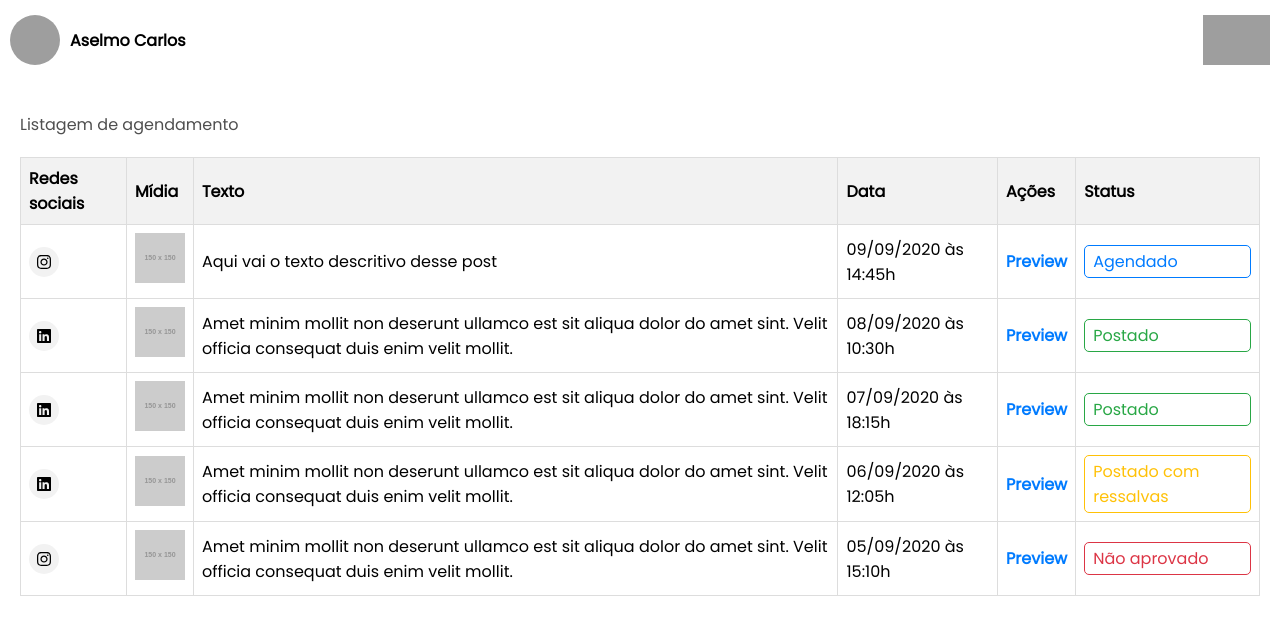
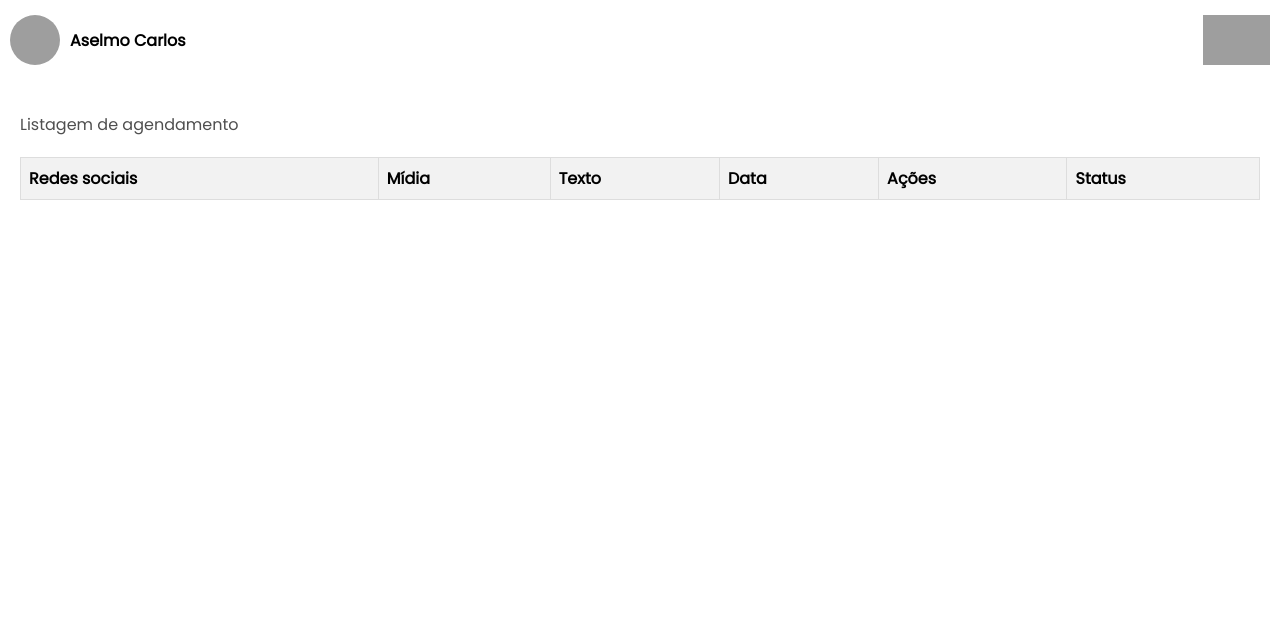
Before and after one commit to anabergerr/desafio-mlabs, a Nuxt app: page /agendamentos in a window 1280 px wide. Shown: the top 634 px of the page. Built offline with nearby package versions, Linux system fonts and the light colour scheme; grey boxes are pictures that could not be loaded.

Commit message:
add pinia

```diff
--- a/components/card.vue
+++ b/components/card.vue
@@ -1,6 +1,6 @@
 <template>
-  <section class="containter-principal" :style="{ height: dynamicHeight }">
-    <div class="text-post-container">
+  <section class="containter-principal">
+    <div class=" text-post-container">
       <span class="text-span" for="post-text">{{ spanText }}</span>
     </div>
     <slot></slot>
@@ -17,12 +17,6 @@ export default {
       type: String,
       required: true
     },
-    computed: {
-      dynamicHeight() {
-        return 'fit-content';
-      }
-    }
-
   }
 }
 </script>
--- a/nuxt.config.ts
+++ b/nuxt.config.ts
@@ -1,7 +1,7 @@
 // https://nuxt.com/docs/api/configuration/nuxt-config
 export default defineNuxtConfig({
   devtools: { enabled: true },
-  modules: ['@nuxtjs/google-fonts'],
+  modules: ['@nuxtjs/google-fonts', '@pinia/nuxt'],
   googleFonts: {
     families: {
       // a simple name
--- a/package.json
+++ b/package.json
@@ -16,6 +16,7 @@
     "@fortawesome/vue-fontawesome": "^3.0.8",
     "@nuxt/ui": "^2.16.0",
     "@nuxtjs/google-fonts": "^3.2.0",
+    "@pinia/nuxt": "^0.5.1",
     "@popperjs/core": "^2.11.8",
     "add": "^2.0.6",
     "date-fns": "^2.30.0",
@@ -24,6 +25,7 @@
     "module": "^1.2.5",
     "nuxi": "^3.11.1",
     "nuxt": "^3.11.2",
+    "pinia": "^2.1.7",
     "v-calendar": "^3.1.2",
     "vue": "^3.4.27",
     "vue-router": "^4.3.2",
--- a/pages/agendamentos.vue
+++ b/pages/agendamentos.vue
@@ -13,7 +13,7 @@
         </tr>
       </thead>
       <tbody>
-        <tr v-for="(agendamento, index) in agendamentos" :key="index">
+        <tr v-for="(agendamento, index) in agendamentosStore.agendamentos" :key="index">
           <td>
             <div class="social-icon">
               <font-awesome-icon :icon="['fab', agendamento.redeSocial]" />
@@ -39,49 +39,9 @@
 <script setup lang="ts">
 import { ref } from 'vue';
 import { FontAwesomeIcon } from '@fortawesome/vue-fontawesome';
+import { useAgendamentosStore } from '@/store/agendamentos';
 
-const agendamentos = ref([
-  {
-    redeSocial: 'instagram',
-    imagem: 'https://via.placeholder.com/150',
-    texto: 'Aqui vai o texto descritivo desse post',
-    data: '09/09/2020 às 14:45h',
-    linkPreview: '#',
-    status: 'Agendado',
-  },
-  {
-    redeSocial: 'linkedin',
-    imagem: 'https://via.placeholder.com/150',
-    texto: 'Amet minim mollit non deserunt ullamco est sit aliqua dolor do amet sint. Velit officia consequat duis enim velit mollit.',
-    data: '08/09/2020 às 10:30h',
-    linkPreview: '#',
-    status: 'Postado',
-  },
-  {
-    redeSocial: 'linkedin',
-    imagem: 'https://via.placeholder.com/150',
-    texto: 'Amet minim mollit non deserunt ullamco est sit aliqua dolor do amet sint. Velit officia consequat duis enim velit mollit.',
-    data: '07/09/2020 às 18:15h',
-    linkPreview: '#',
-    status: 'Postado',
-  },
-  {
-    redeSocial: 'linkedin',
-    imagem: 'https://via.placeholder.com/150',
-    texto: 'Amet minim mollit non deserunt ullamco est sit aliqua dolor do amet sint. Velit officia consequat duis enim velit mollit.',
-    data: '06/09/2020 às 12:05h',
-    linkPreview: '#',
-    status: 'Postado com ressalvas',
-  },
-  {
-    redeSocial: 'instagram',
-    imagem: 'https://via.placeholder.com/150',
-    texto: 'Amet minim mollit non deserunt ullamco est sit aliqua dolor do amet sint. Velit officia consequat duis enim velit mollit.',
-    data: '05/09/2020 às 15:10h',
-    linkPreview: '#',
-    status: 'Não aprovado',
-  },
-]);
+const agendamentosStore = useAgendamentosStore();
 
 const getStatusClass = (status: string) => {
   switch (status) {
--- a/pages/agendar.vue
+++ b/pages/agendar.vue
@@ -1,71 +1,49 @@
 <script setup lang="ts">
-
 import { ref } from 'vue';
-
+import { useRouter } from 'vue-router';
+import { useAgendamentosStore } from '@/store/agendamentos';
 
 const socialLinks = [
-  {
-    name: 'Instagram',
-    icon: 'instagram',
-    enabled: true,
-  },
-  {
-    name: 'Linkedin',
-    icon: 'linkedin',
-    enabled: true,
-  },
-  {
-    name: 'Youtube',
-    icon: 'youtube',
-    enabled: false,
-  },
-  {
-    name: 'Pinterest',
-    icon: 'pinterest',
-    enabled: false,
-  },
-  {
-    name: 'Twitter',
-    icon: 'twitter',
-    enabled: false,
-  },
-  {
-    name: 'Facebook',
-    icon: 'facebook',
-    enabled: false,
-  },
+  { name: 'Instagram', icon: 'instagram', enabled: true },
+  { name: 'Linkedin', icon: 'linkedin', enabled: true },
+  { name: 'Youtube', icon: 'youtube', enabled: false },
+  { name: 'Pinterest', icon: 'pinterest', enabled: false },
+  { name: 'Twitter', icon: 'twitter', enabled: false },
+  { name: 'Facebook', icon: 'facebook', enabled: false },
 ];
 
-const selectedLink = ref<number | null>(null)
+const selectedLink = ref<number | null>(null);
 const inputValueData = ref('');
 const inputValueHours = ref('');
 const router = useRouter();
-const showPreview = ref(true)
-
+const showPreview = ref(true);
+const agendamentosStore = useAgendamentosStore();
 
 const selectLink = (index: number) => {
   selectedLink.value = index;
-  if (index === 0 || index == 1) { // Se o botão clicado for do Instagram
-    showPreview.value = false; // Esconde a imagem
-  } else {
-    showPreview.value = true; // Mostra a imagem
-  }
+  showPreview.value = index !== 0 && index !== 1;
 };
 
+const agendar = () => {
+  const agendamento = {
+    redeSocial: socialLinks[selectedLink.value!].icon,
+    imagem: 'https://via.placeholder.com/150', // Aqui você deve pegar a URL da imagem real.
+    texto: 'Aqui vai o texto descritivo desse post',
+    data: `${inputValueData.value} às ${inputValueHours.value}`,
+    linkPreview: '#',
+    status: 'Agendado',
+  };
 
-const agendar = () => {
+  // agendamentosStore.clearAgendamentos(); // Limpa os agendamentos antigos
+  agendamentosStore.addAgendamento(agendamento); // Adiciona o novo agendamento
+
   alert('Agendamento realizado com sucesso!');
   router.push('/agendamentos');
 };
 
 const dateFormat = 'YYYY-MM-DD';
 const timeFormat = 'HH:mm';
-
-
-const hidePreview = () => {
-  showPreview.value = false;
-};
-
+const hidePreview = () => showPreview.value = false;
 </script>
 
 
--- /dev/null
+++ b/store/agendamentos.ts
@@ -0,0 +1,28 @@
+// store/agendamentos.ts
+// stores/agendamentos.ts
+import { defineStore } from 'pinia';
+
+export const useAgendamentosStore = defineStore('agendamentos', {
+  state: () => ({
+    agendamentos: [] as Array<{
+      redeSocial: string;
+      imagem: string;
+      texto: string;
+      data: string;
+      linkPreview: string;
+      status: string;
+    }>,
+  }),
+  actions: {
+    addAgendamento(agendamento: {
+      redeSocial: string;
+      imagem: string;
+      texto: string;
+      data: string;
+      linkPreview: string;
+      status: string;
+    }) {
+      this.agendamentos.push(agendamento);
+    },
+  },
+});
```
Also changed, not shown: 1 other file (tests, documents, lock files or other folders).
